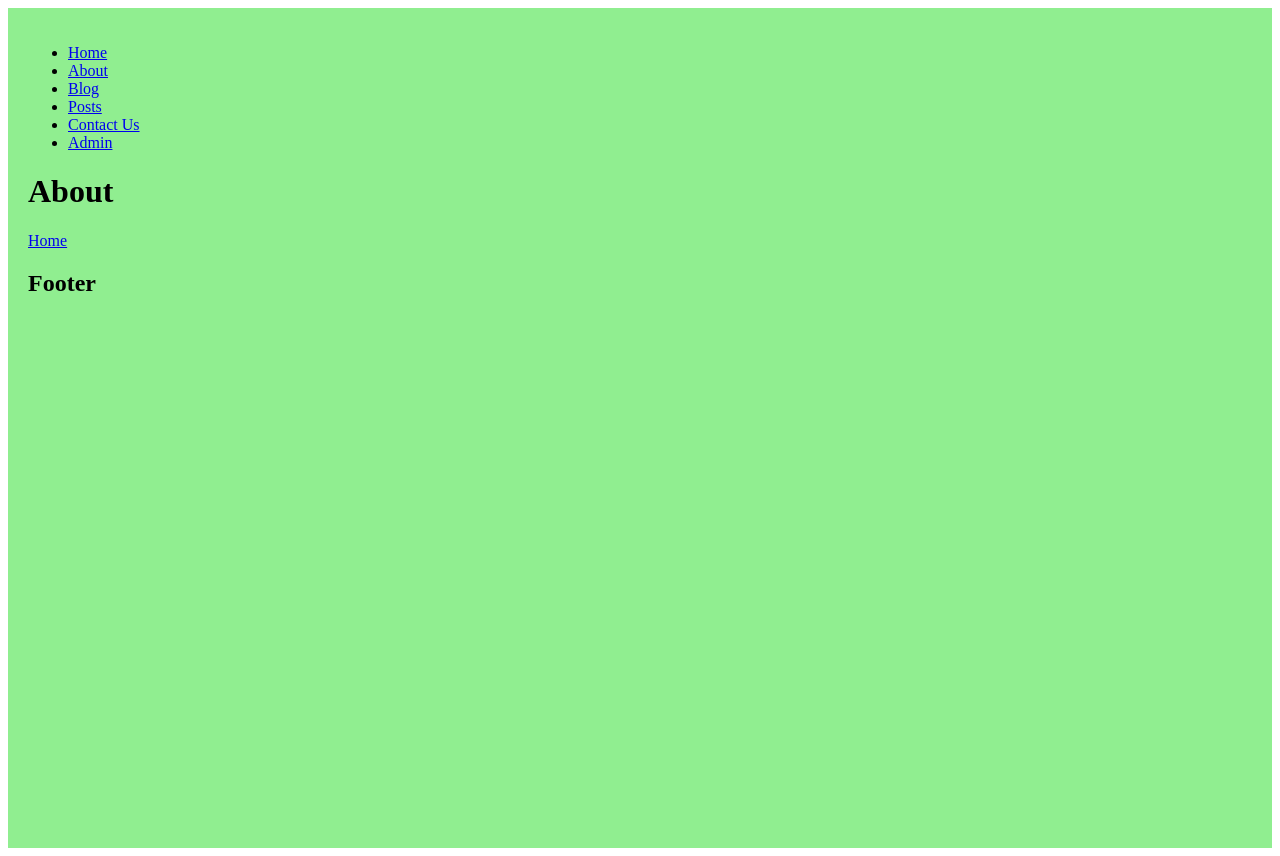
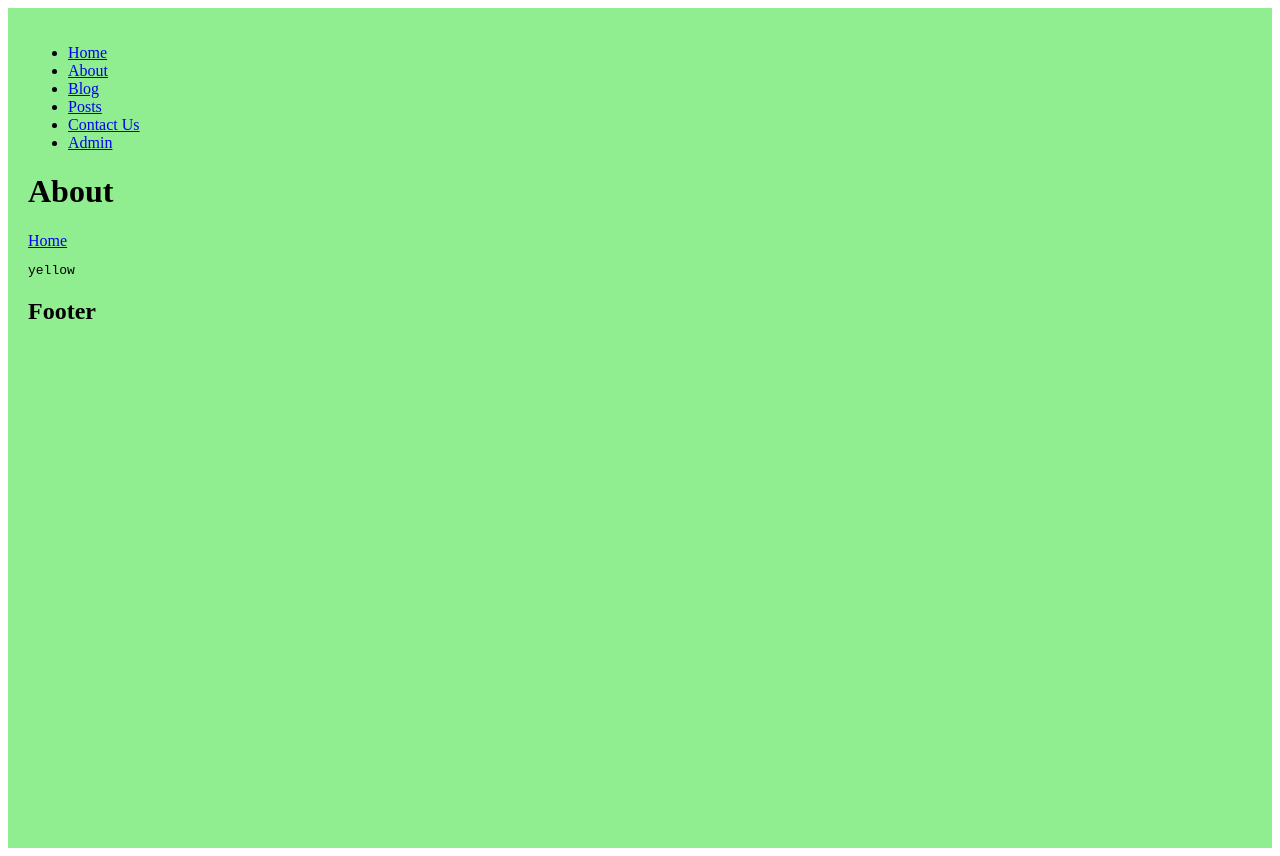
Before and after one commit to mcubico/nuxt-tutorial, a Nuxt app: page /about in a window 1280 px wide. Built offline with nearby package versions, Linux system fonts and the light colour scheme.

Commit message:
Upd: Agrego ejemplo de manejo de estados

```diff
--- /dev/null
+++ b/composables/state.ts
@@ -0,0 +1 @@
+export const useColor = () => useState<string>("color", () => "pink");
--- a/pages/about.vue
+++ b/pages/about.vue
@@ -1,7 +1,19 @@
 <script setup lang="ts">
+import { changeColorState } from "~/store/shared/actions";
+
 useHead({
   title: "About",
 });
+
+const colorState = useColor();
+
+const setTimerColor = (color: string, sleepTime: number = 2000) =>
+  setTimeout(() => {
+    changeColorState(color);
+  }, sleepTime);
+
+setTimerColor("yellow", 3000);
+setTimerColor("blue");
 </script>
 
 <template>
@@ -9,5 +21,6 @@ useHead({
   <div>
     <h1>About</h1>
     <NuxtLink to="/">Home</NuxtLink>
+    <pre>{{ colorState }}</pre>
   </div>
 </template>
--- a/pages/index.vue
+++ b/pages/index.vue
@@ -1,12 +1,25 @@
 <script setup lang="ts">
+import { changeColorState } from "~/store/shared/actions";
+
 useHead({
   title: "Home",
 });
+
+const colorState = useColor();
+
+const setTimerColor = (color: string, sleepTime: number = 2000) =>
+  setTimeout(() => {
+    changeColorState(color);
+  }, sleepTime);
+
+setTimerColor("white", 3000);
+setTimerColor("black");
 </script>
 
 <template>
   <!-- ========== IndexPage ========== -->
   <div>
     <h1>Home</h1>
+    <pre>{{ colorState }}</pre>
   </div>
 </template>
--- /dev/null
+++ b/store/shared/actions.ts
@@ -0,0 +1 @@
+export const changeColorState = (color: string) => useState('color').value = color;
```
